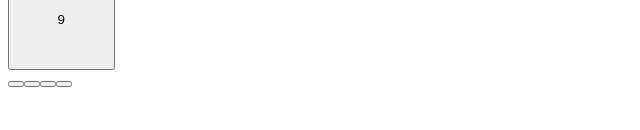
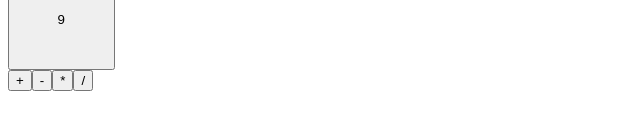
Before and after one commit to popoxta/evil-calculator, a React (Vite) app: page / in a window 1280 px wide. Shown: the part 410-540 px from the top of the page, without its empty margins (0-640 px from the left). Built offline with nearby package versions, Linux system fonts and the light colour scheme.

Commit message:
Add text node for operands

```diff
--- a/src/components/OperandButtons.tsx
+++ b/src/components/OperandButtons.tsx
@@ -11,6 +11,7 @@ export default function OperandButtons({handleClick}) {
                     className={'operand-btn'}
                     id={op}
                     onClick={handleClick}>
+                    {op}
                 </button>
             )
         }
```
